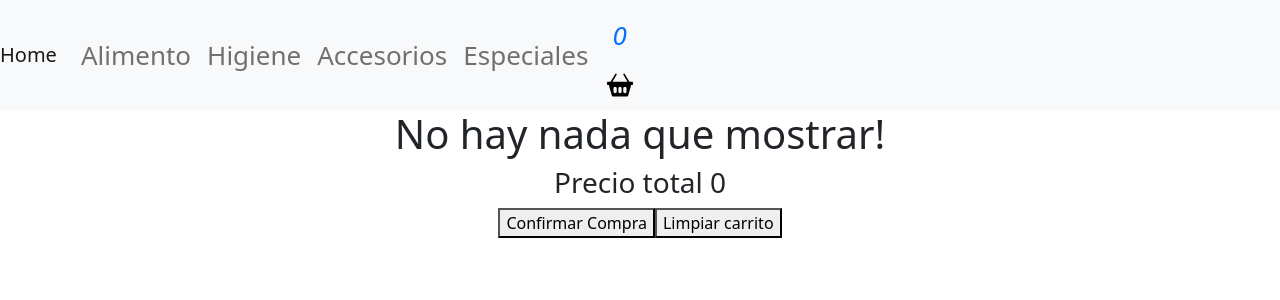
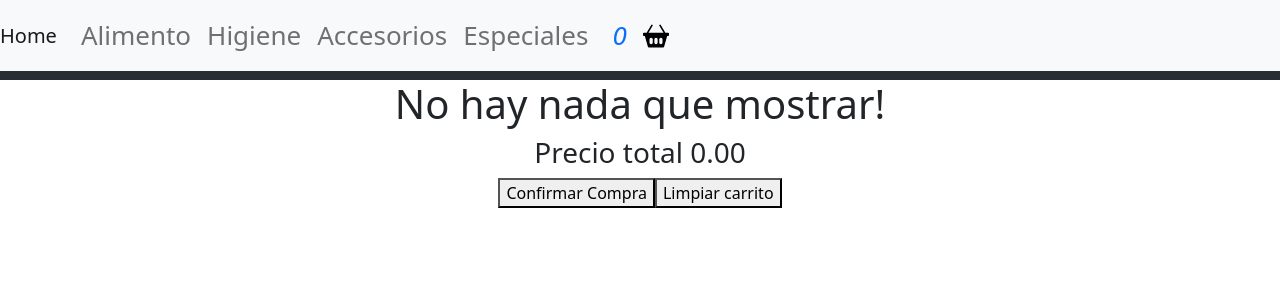
Before and after one commit to masouto94/app-react-souto, a React (Create React App) app: page /cart in a window 1280 px wide. Shown: the top 300 px of the page. Built offline with nearby package versions, Linux system fonts and the light colour scheme.

Commit message:
Se agrega conditional rendering a cart

```diff
--- a/src/Components/Cart/Cart.jsx
+++ b/src/Components/Cart/Cart.jsx
@@ -7,16 +7,17 @@ const Cart = () => {
     const {getTotalPrice} = useCartContext();
     const {confirmOrder}=useCartContext()
     const {clearCart}=useCartContext()
-
+    const {comprando}=useCartContext()
 
     const info = {name: "Elmo", surname: "Lesto", phone: 33333333, email:"lalolanda@gmail.com"}
     return (
         <>
-            {cartList.length === 0 ? <h1>No hay nada que mostrar!</h1> : <h1>Este es el cart</h1>}
-            <CartItem productos={cartList} />
+
+            {comprando ? cartList.length === 0 ? <h1>No hay nada que mostrar!</h1> : <h1>Este es el cart</h1> : <div></div>}
+            {comprando ? <><CartItem productos={cartList} />
             <h3>Precio total {getTotalPrice(cartList)}</h3>
             <button onClick={() => {confirmOrder(cartList,info)}}>Confirmar Compra</button>
-            <button onClick={clearCart}>Limpiar carrito</button>
+            <button onClick={clearCart}>Limpiar carrito</button> </>: <h1>Gracias por comprar</h1>}
 
         </>
     )
--- a/src/Components/NavMenu/CartWidget.jsx
+++ b/src/Components/NavMenu/CartWidget.jsx
@@ -9,6 +9,6 @@ const CartWidget = () => {
 
 
     return (  <>
-        <i style={{color: "black"}}><Nav.Link as={Link} to={'/cart'}>{iconBubble()}</Nav.Link><Icon.Basket2Fill fill={'black'}/></i>
+        <i style={{color: "black", display:"flex", flex:"50%", alignItems: "center"}}><Nav.Link as={Link} to={'/cart'}>{iconBubble()}</Nav.Link><Icon.Basket2Fill fill={'black'}/></i>
     </>)}
 export default CartWidget
--- a/src/Contexts/CartContext.jsx
+++ b/src/Contexts/CartContext.jsx
@@ -7,6 +7,8 @@ import { getFirestore } from "../Services/getFirebase";
 
 export const CartContextProvider = ({children}) =>{
     const [cartList, setCartList] = useState([])
+    const [comprando, setComprando] = useState(true)
+
 
     const addToCart=(item)=>{
         let currentCart = [...cartList]
@@ -36,7 +38,7 @@ export const CartContextProvider = ({children}) =>{
   const getTotalPrice = (carrito) =>{
     let precio = 0
     carrito.forEach(i=> {precio += i.price * i.quantity});
-    return precio
+    return parseFloat(precio).toFixed(2)
 }
   const iconBubble = ()=>{
     return cartList.reduce( (key, value)=> key + value.quantity, 0)
@@ -70,6 +72,8 @@ export const CartContextProvider = ({children}) =>{
       }))
     })
     }
+    clearCart()
+    setComprando(false)
   }
 
 
@@ -77,6 +81,7 @@ export const CartContextProvider = ({children}) =>{
 
             <CartContext.Provider value={{
                 cartList,
+                comprando,
                 addToCart,
                 clearCart,
                 deleteFromCart,
```
